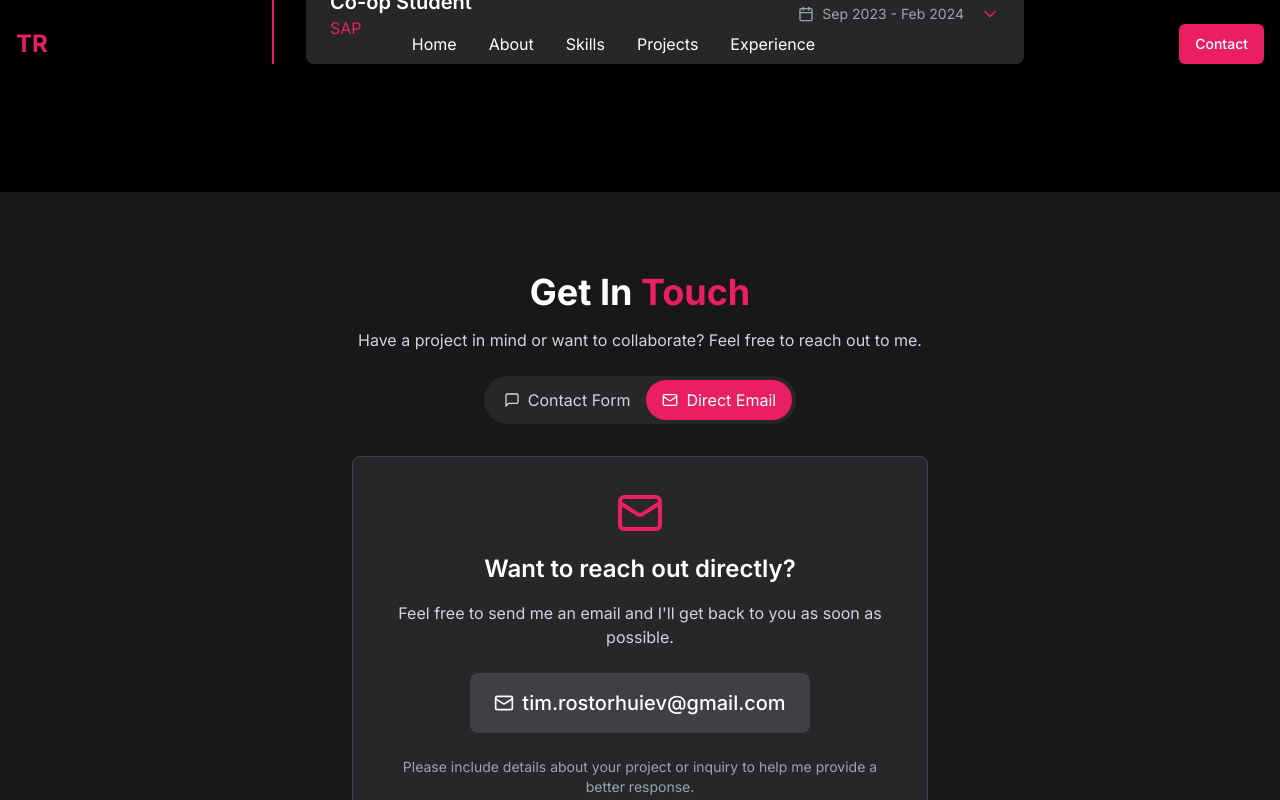
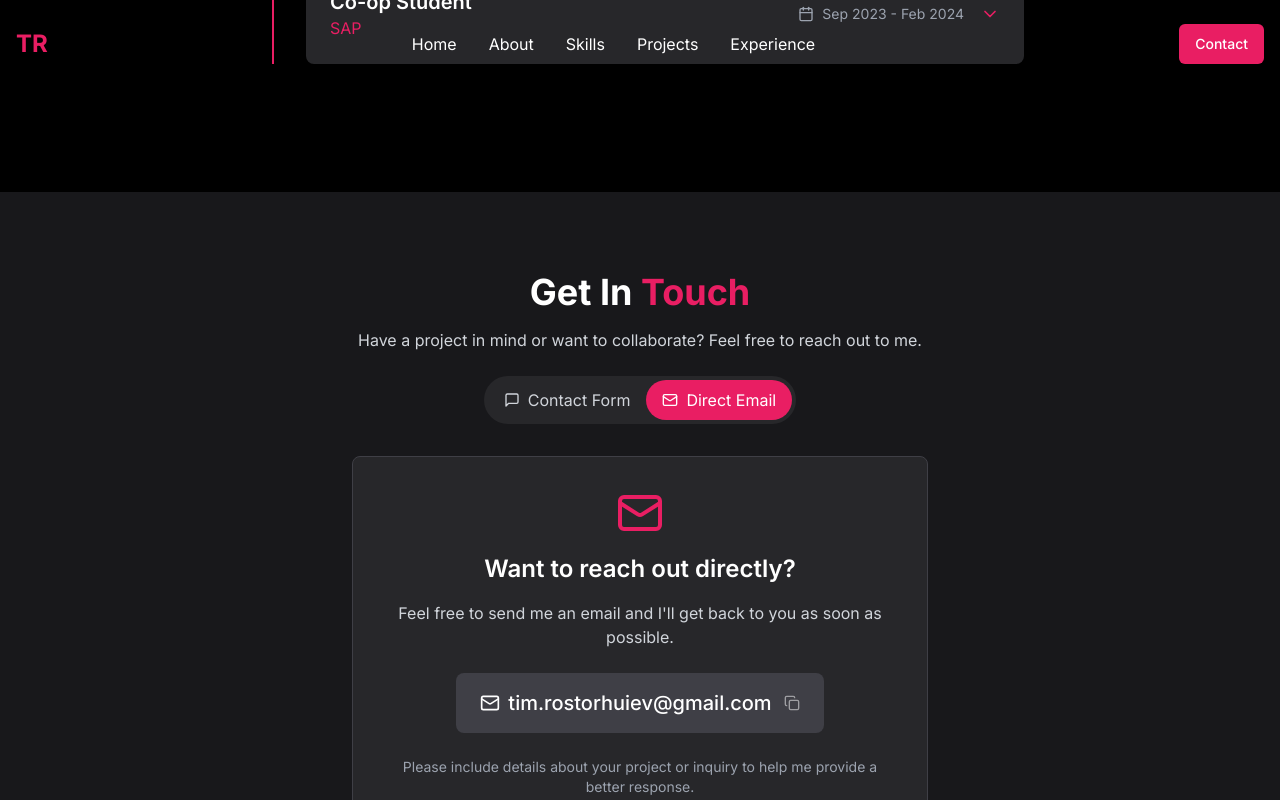
Before and after one commit to Timatoot/portfolio, a Next.js app: page / in a window 1280 px wide. Both pictures are taken after a click on the button "Direct Email". Shown: the part 6284-7084 px from the top of the page. Built offline with nearby package versions, Linux system fonts and the light colour scheme.

Commit message:
changed mailto to copy for email address

```diff
--- a/components/contact.tsx
+++ b/components/contact.tsx
@@ -1,11 +1,13 @@
 "use client"
+
+import type React from "react"
 
 import { useState, useEffect } from "react"
 import { motion, AnimatePresence } from "framer-motion"
 import { useForm } from "react-hook-form"
 import { zodResolver } from "@hookform/resolvers/zod"
 import * as z from "zod"
-import { Check, AlertCircle, Send, Mail, MessageSquare } from "lucide-react"
+import { Check, AlertCircle, Send, Mail, MessageSquare, Copy } from "lucide-react"
 import { sendContactEmail } from "@/actions/contact-form"
 
 const formSchema = z.object({
@@ -22,6 +24,7 @@ export default function Contact() {
   const [errorMessage, setErrorMessage] = useState<string>("")
   const [contactPreference, setContactPreference] = useState<"form" | "email">("form")
   const [email, setEmail] = useState("")
+  const [copied, setCopied] = useState(false)
 
   // Email obfuscation
   useEffect(() => {
@@ -30,6 +33,23 @@ export default function Contact() {
     const domain = "gmail.com"
     setEmail(`${username}@${domain}`)
   }, [])
+
+  const copyEmail = async (e: React.MouseEvent) => {
+    e.preventDefault()
+    if (!email) return
+
+    try {
+      await navigator.clipboard.writeText(email)
+      setCopied(true)
+
+      // Reset copied state after 2 seconds
+      setTimeout(() => {
+        setCopied(false)
+      }, 2000)
+    } catch (err) {
+      console.error("Failed to copy email: ", err)
+    }
+  }
 
   const {
     register,
@@ -273,26 +293,28 @@ export default function Contact() {
                 <div className="bg-zinc-800 p-8 rounded-lg border border-zinc-700 text-center">
                   <Mail size={48} className="mx-auto mb-4 text-pink-600" />
                   <h3 className="text-2xl font-semibold mb-4">Want to reach out directly?</h3>
-                  <p className="text-gray-300 mb-6">
-                    Feel free to send me an email and I'll get back to you as soon as possible.
-                  </p>
+                  <p className="text-gray-300 mb-6">Feel free to send me an email and I'll get back to you as soon as possible.</p>
 
-                  {/* Obfuscated Email */}
-                  <div className="inline-block bg-zinc-700 px-6 py-4 rounded-lg">
-                    <a
-                      href="#"
-                      onClick={(e) => {
-                        e.preventDefault()
-                        window.location.href = `mailto:${email}`
-                      }}
-                      className="text-xl font-medium text-white hover:text-pink-600 transition-colors flex items-center justify-center"
-                      aria-label="Email me"
+                  <div className="relative inline-block">
+                    <button
+                      onClick={copyEmail}
+                      className="bg-zinc-700 px-6 py-4 rounded-lg text-xl font-medium text-white hover:bg-zinc-600 transition-colors flex items-center justify-center group"
+                      aria-label="Copy email address"
                       data-email-username="tim.rostorhuiev"
                       data-email-domain="gmail.com"
                     >
                       <Mail size={20} className="mr-2" />
                       <span>{email || "tim.rostorhuiev" + String.fromCharCode(64) + "gmail.com"}</span>
-                    </a>
+                      <Copy size={16} className="ml-3 opacity-50 group-hover:opacity-100 transition-opacity" />
+                    </button>
+
+                    {/* Copy Notification */}
+                    {copied && (
+                      <div className="absolute -top-12 left-1/2 transform -translate-x-1/2 bg-zinc-700 text-white px-4 py-2 rounded flex items-center animate-fade-in">
+                        <Check size={16} className="mr-2 text-green-500" />
+                        Email copied to clipboard!
+                      </div>
+                    )}
                   </div>
 
                   <p className="mt-6 text-gray-400 text-sm">
--- a/components/footer.tsx
+++ b/components/footer.tsx
@@ -1,11 +1,14 @@
 "use client"
 
-import { Github, Mail } from "lucide-react"
+import type React from "react"
+
+import { Github, Mail, Check } from "lucide-react"
 import { useEffect, useState } from "react"
 
 export default function Footer() {
   const currentYear = new Date().getFullYear()
   const [email, setEmail] = useState("")
+  const [copied, setCopied] = useState(false)
 
   // Email obfuscation
   useEffect(() => {
@@ -15,25 +18,47 @@ export default function Footer() {
     setEmail(`${username}@${domain}`)
   }, [])
 
+  const copyEmail = async (e: React.MouseEvent) => {
+    e.preventDefault()
+    if (!email) return
+
+    try {
+      await navigator.clipboard.writeText(email)
+      setCopied(true)
+
+      // Reset copied state after 2 seconds
+      setTimeout(() => {
+        setCopied(false)
+      }, 2000)
+    } catch (err) {
+      console.error("Failed to copy email: ", err)
+    }
+  }
+
   return (
     <footer className="bg-black py-6 text-center text-white">
       <div className="container mx-auto px-4">
         <div className="flex flex-col items-center justify-center gap-6 mb-4">
-          {/* Obfuscated Email */}
-          <a
-            href="#"
-            onClick={(e) => {
-              e.preventDefault()
-              window.location.href = `mailto:${email}`
-            }}
-            className="flex items-center text-white hover:text-pink-600 transition-colors"
-            aria-label="Email me"
-          >
-            <Mail size={18} className="mr-2" />
-            <span data-email-username="tim.rostorhuiev" data-email-domain="gmail.com">
-              {email || "tim.rostorhuiev" + String.fromCharCode(64) + "gmail.com"}
-            </span>
-          </a>
+          <div className="relative">
+            <button
+              onClick={copyEmail}
+              className="flex items-center text-white hover:text-pink-600 transition-colors group"
+              aria-label="Copy email address"
+            >
+              <Mail size={18} className="mr-2" />
+              <span data-email-username="tim.rostorhuiev" data-email-domain="gmail.com">
+                {email || "tim.rostorhuiev" + String.fromCharCode(64) + "gmail.com"}
+              </span>
+            </button>
+
+            {/* Copy Notification */}
+            {copied && (
+              <div className="absolute -top-10 left-1/2 transform -translate-x-1/2 bg-zinc-800 text-white px-3 py-1 rounded text-sm flex items-center animate-fade-in">
+                <Check size={14} className="mr-1 text-green-500" />
+                Email copied!
+              </div>
+            )}
+          </div>
 
           <div className="flex items-center space-x-4">
             <a
```
